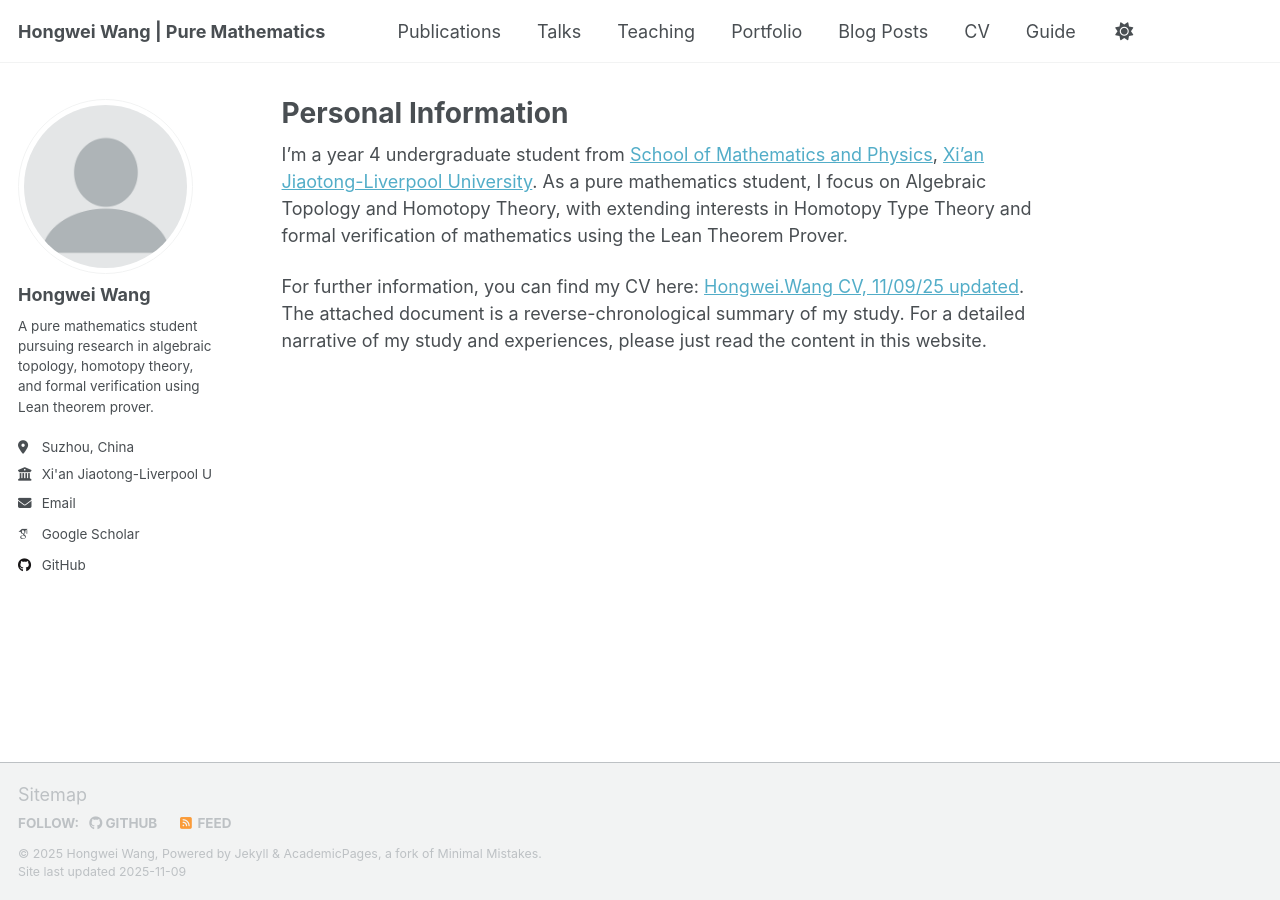
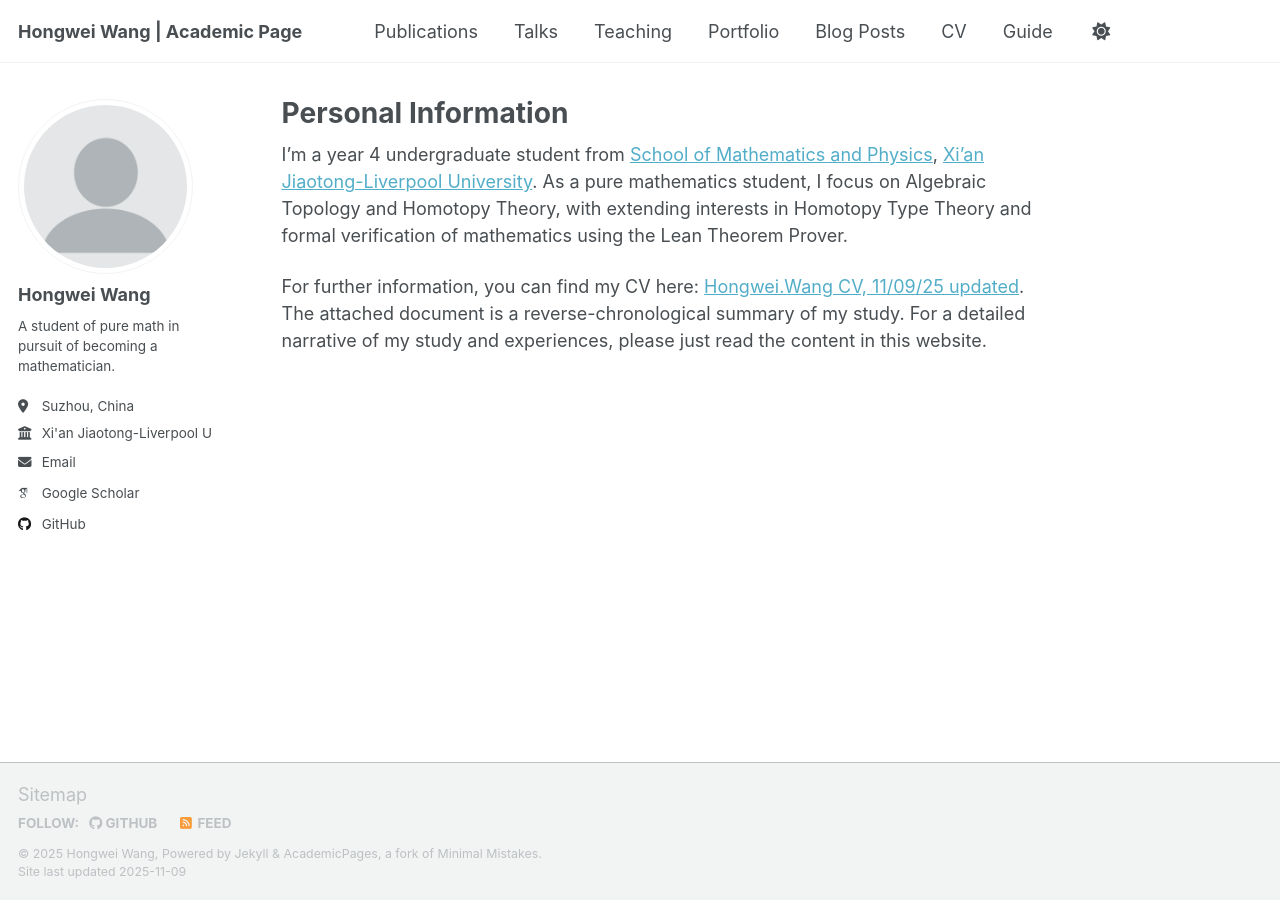
Before and after one commit to WangHongWei-AcademicPage/WangHongWei-AcademicPage.github.io, a Jekyll site: the page built from _pages/about.md, in a window 1280 px wide. Built offline with Jekyll 4.4.1, drawn with Linux system fonts in a browser that asks for light colours; some web fonts are replaced; a script that is not in the unit is left out.

Commit message:
Revise site title and bio for academic clarity
Updated site title and description to reflect academic focus.

```diff
--- a/_config.yml
+++ b/_config.yml
@@ -7,10 +7,10 @@
 # Basic Site Settings
 # ======================
 locale                   : "en-US"
-title                    : "Hongwei Wang | Pure Mathematics"
+title                    : "Hongwei Wang | Academic Page"
 title_separator          : "-"
 name                     : "Hongwei Wang"
-description              : "Pure Mathematics Student | Algebraic Topology & Homotopy Theory | Formal Verification with Lean"
+description              : "A student of pure math in pursuit of becoming a mathematician"
 url                      : "https://wanghongwei-academicpage.github.io"
 baseurl                  : ""
 repository               : "WangHongWei-AcademicPage/WangHongWei-AcademicPage.github.io"
@@ -23,7 +23,7 @@ author:
   avatar           : "profile.png"
   name             : "Hongwei Wang"
   pronouns         :
-  bio              : "A pure mathematics student pursuing research in algebraic topology, homotopy theory, and formal verification using Lean theorem prover."
+  bio              : "A student of pure math in pursuit of becoming a mathematician."
   location         : "Suzhou, China"
   employer         : "Xi'an Jiaotong-Liverpool University"
   uri              :
```
